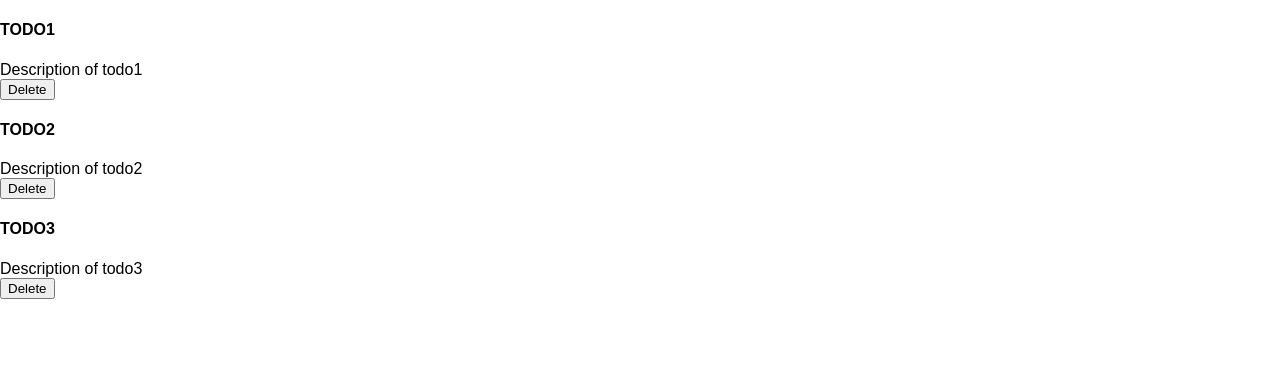
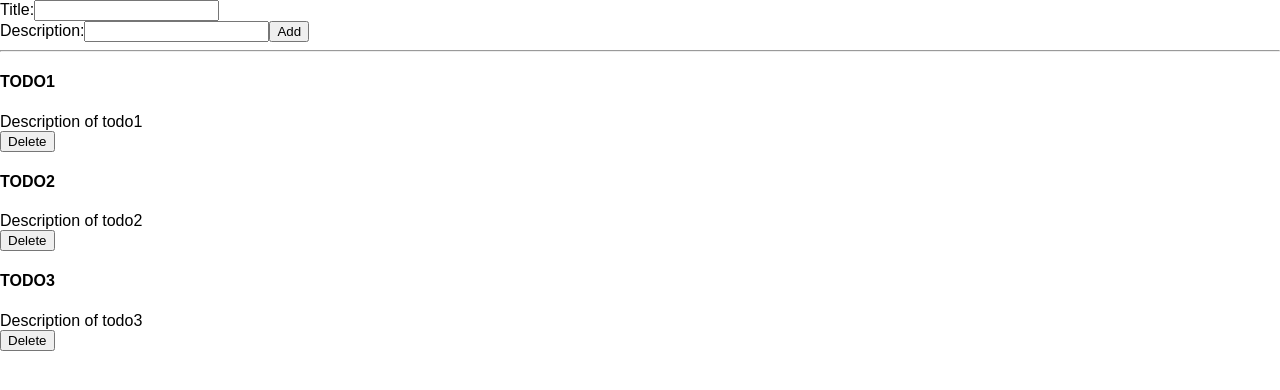
Before and after one commit to DRITE/wtf-react, a React (Create React App) app: page / in a window 1280 px wide. Shown: the top 390 px of the page. Built offline with nearby package versions, Linux system fonts and the light colour scheme.

Commit message:
Удаление работает, при доьавлении новый элемент появляется на долю секунды и всё обновляется

```diff
--- a/src/App.js
+++ b/src/App.js
@@ -1,46 +1,41 @@
 import React, {Component} from 'react';
 import TodosList from "./todos-list";
 import {connect} from 'react-redux';
+import AddForm from "./add-form";
 
 
-class App extends Component {
+export class App extends Component {
 
-    deleteItem(index) {
-        console.log('deleteItem');
-        this.props.onDelete(index);
+    addItem(newTitle, newDesc){
+        console.log('addItem');
+        this.props.onAdd(newTitle, newDesc);
     }
 
+
     render() {
-        console.log('In App. this.props.testStore', this.props.testStore);
+        console.log('In App. this.props.todos', this.props.todos);
         return (
             <div>
-                {/*<TodosList />*/}
-                {this.props.testStore.items.map((item, index) =>
-                <div key={index}>
-                    <h4>
-                        {item.title}
-                    </h4>
-                    <div>
-                        {item.description}
-                    </div>
-                    <button type="submit" onClick={this.deleteItem.bind(this, index)}>Delete</button>
-                </div>
-                )}
+                <AddForm />
+                <TodosList />
             </div>
         );
     }
 }
 
 export default connect(
-    state => ({
-        testStore: state
-    }),
-    dispatch => ({
-        onDelete: (itemIndex) => {
-            dispatch({
-                type: 'DELETE_ITEM',
-                index: itemIndex
-            })
-        }
-    })
+    // state => ({
+    //     addState: state
+    // }),
+    // dispatch => ({
+    //     onAdd: (itemTitle, itemDesc) => {
+    //         dispatch({
+    //             type: 'ADD_ITEM',
+    //             title: itemTitle,
+    //             description: itemDesc
+    //         })
+    //     }
+    // })
+
+
 )(App);
--- /dev/null
+++ b/src/add-form.js
@@ -0,0 +1,64 @@
+import React, {Component} from 'react';
+import {connect} from 'react-redux';
+
+
+class AddForm extends Component {
+    constructor(props){
+        super(props);
+        this.state = {
+            localTitle: '',
+            localDesc: ''
+        };
+
+        this.addItem = this.addItem.bind(this);
+        this.handleChangeTitle = this.handleChangeTitle.bind(this);
+        this.handleChangeDesc = this.handleChangeDesc.bind(this);
+    }
+
+    addItem() {
+        console.log('addItem. получены значения: ', {title: this.state.localTitle, desc: this.state.localDesc});
+        this.props.onAdd(this.state.localTitle, this.state.localDesc);
+
+    }
+    handleChangeTitle(event) {
+        this.setState({localTitle: event.target.value});
+    }
+
+    handleChangeDesc(event) {
+        this.setState({localDesc: event.target.value});
+    }
+
+
+    render() {
+        return (
+            <div>
+                <form onSubmit={this.addItem}>
+                    <label>
+                        Title:
+                        <input type="text" value={this.state.title} onChange={this.handleChangeTitle} />
+                    </label>
+                    <br/>
+                    <label>
+                        Description:
+                        <input type="text" value={this.state.description} onChange={this.handleChangeDesc} />
+                    </label>
+                    <input type="submit" value="Add" />
+                    <hr/>
+                </form>
+            </div>
+        );
+    }
+}
+
+export default connect(
+    0,
+    dispatch => ({
+        onAdd: (itemTitle, itemDesc) => {
+            dispatch({
+                type: 'ADD_ITEM',
+                title: itemTitle,
+                description: itemDesc
+            })
+        }
+    })
+)(AddForm);
--- a/src/index.js
+++ b/src/index.js
@@ -3,7 +3,7 @@ import ReactDOM from 'react-dom';
 import {Provider} from 'react-redux';
 import {createStore} from 'redux';
 import './index.css';
-import App from './App';
+import {App} from './App';
 import registerServiceWorker from './registerServiceWorker';
 
 let initialState = {
@@ -25,15 +25,27 @@ let initialState = {
 
 
 function myReducer(state = initialState, action) {
-    console.log('In reducer. state = ', initialState);
-    console.log('In reducer. action.index = ', action.index);
+    console.log('In reducer. state = ', state);
+    let ns = {...state};
+
     switch (action.type) {
         case 'DELETE_ITEM':
-            let ns={...state};
-            console.log('In reducer. Смотрим, что скопировалось в новый стэйт', ns);
+            // let ns = {...state};
+            console.log('In reducer. In Delete action.index = ', action.index);
+            console.log('In reducer. In Delete Смотрим, что скопировалось в новый стэйт', ns);
             ns.items.splice(action.index, 1);
             console.log('После применения сплайса', ns);
             return ns;
+//             console.log('Пытаюсь удалить задачу с индексом: ', action.index);
+//            return Object.assign({}, state.items.splice(action.index, 1));
+
+        case 'ADD_ITEM':
+            // ns = {...state};
+            console.log('In reducer. In Add');
+            ns.items.push({title: action.title, description: action.description});
+            return ns;
+//            console.log('Пытаюсь добавить новую задачу: ',{title: action.title, description: action.description});
+//           return Object.assign({}, state.items.push({title: action.title, description: action.description}));
         default:
             return state;
     }
--- a/src/todos-list.js
+++ b/src/todos-list.js
@@ -1,24 +1,18 @@
 import React, {Component} from 'react';
+import {connect} from 'react-redux';
 
 export class TodosList extends Component {
-    // constructor(props) {
-    //     super(props);
-    //     this.state = {
-    //         items: this.props.items
-    //     };
-    //     // this.deleteItem = this.deleteItem.bind(this);
-    // }
 
-    // deleteItem(index) {
-    //     console.log('index fo deleting', index);
-    //     this.setState(this.state.items.splice(index, 1));
-    // }
+    deleteItem(index) {
+        console.log('deleteItem');
+        this.props.onDelete(index);
+    }
 
     render() {
-        console.log('items', this.props);
+        console.log('items', this.props.todos.items);
         return (
             <div>
-                {this.props.testStore.items.map((item, index) =>
+                {this.props.todos.items.map((item, index) =>
                     <div key={index}>
                         <h4>
                             {item.title}
@@ -26,7 +20,7 @@ export class TodosList extends Component {
                         <div>
                             {item.description}
                         </div>
-                        {/*<button type="submit" onClick={this.deleteItem.bind(this, index)}>Delete</button>*/}
+                        <button type="submit" onClick={this.deleteItem.bind(this, index)}>Delete</button>
                     </div>
                 )}
             </div>
@@ -36,4 +30,14 @@ export class TodosList extends Component {
     }
 }
 
-export default TodosList;
+const mapStateToProps = (state) => ({todos: state});
+const mapDispatchToProps = (dispatch) => ({
+    onDelete: (itemIndex) => {
+        dispatch({
+            type: 'DELETE_ITEM',
+            index: itemIndex
+        })
+    }
+});
+
+export default connect(mapStateToProps, mapDispatchToProps)(TodosList);
```
